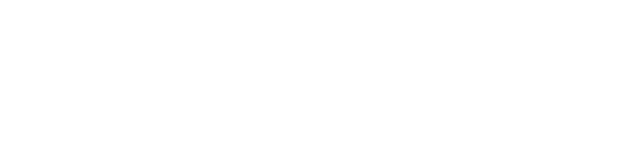
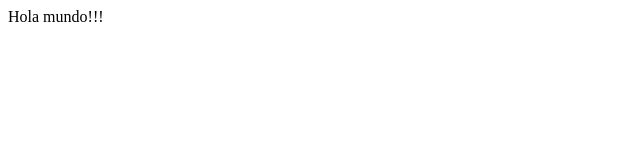
Before and after one commit to 451arual/PRUEBA, a plain HTML site: page index.html in a window 1280 px wide. Shown: the whole page, without its empty margins (0-640 px from the left). Drawn offline with Linux system fonts and the light colour scheme.

Commit message:
Cambio 2
Cuerpo= Hola mundo!!!

```diff
--- a/index.html
+++ b/index.html
@@ -4,6 +4,6 @@
 	<title>Primer HTML LB</title>
 </head>
 <body>
-
+Hola mundo!!!
 </body>
 </html>
```
